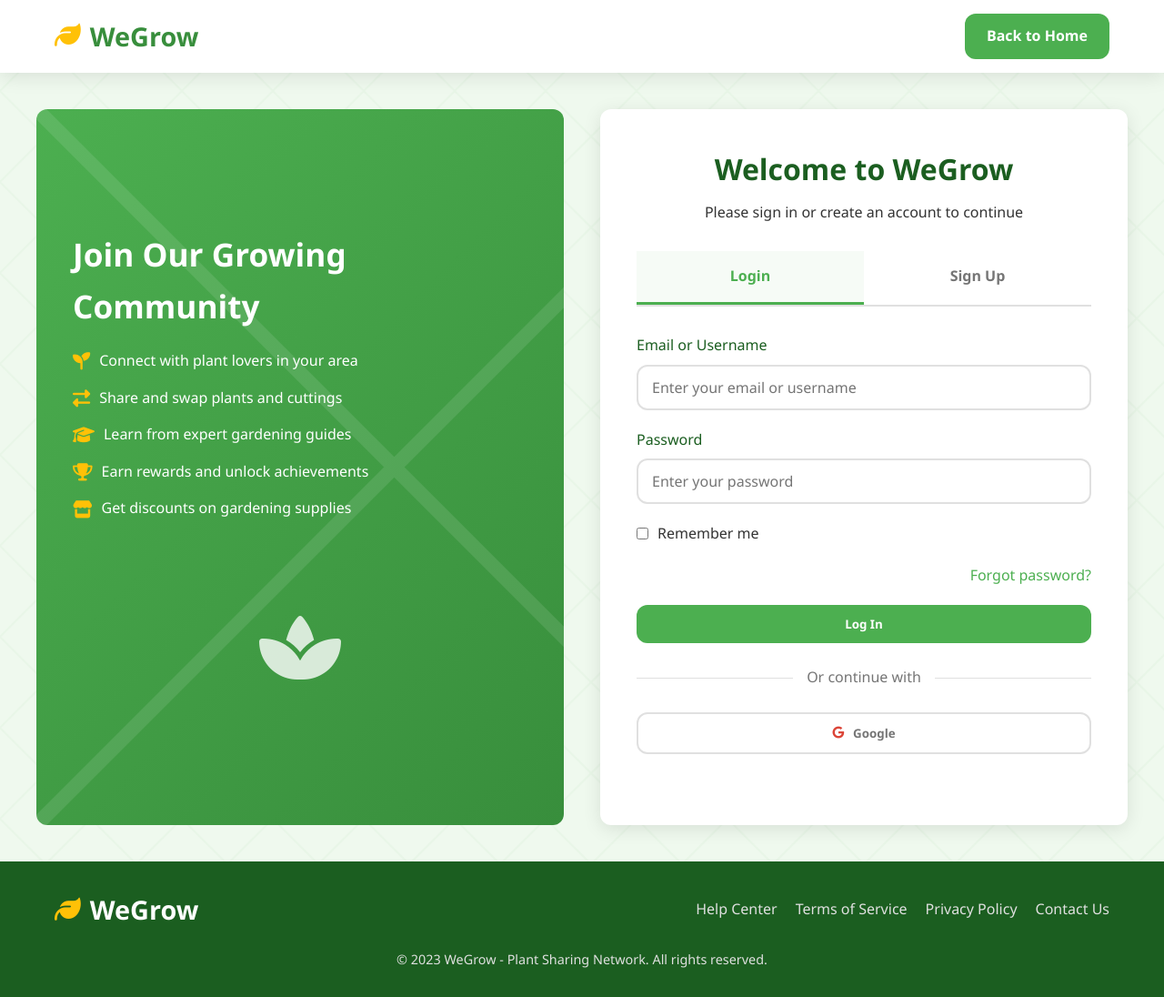
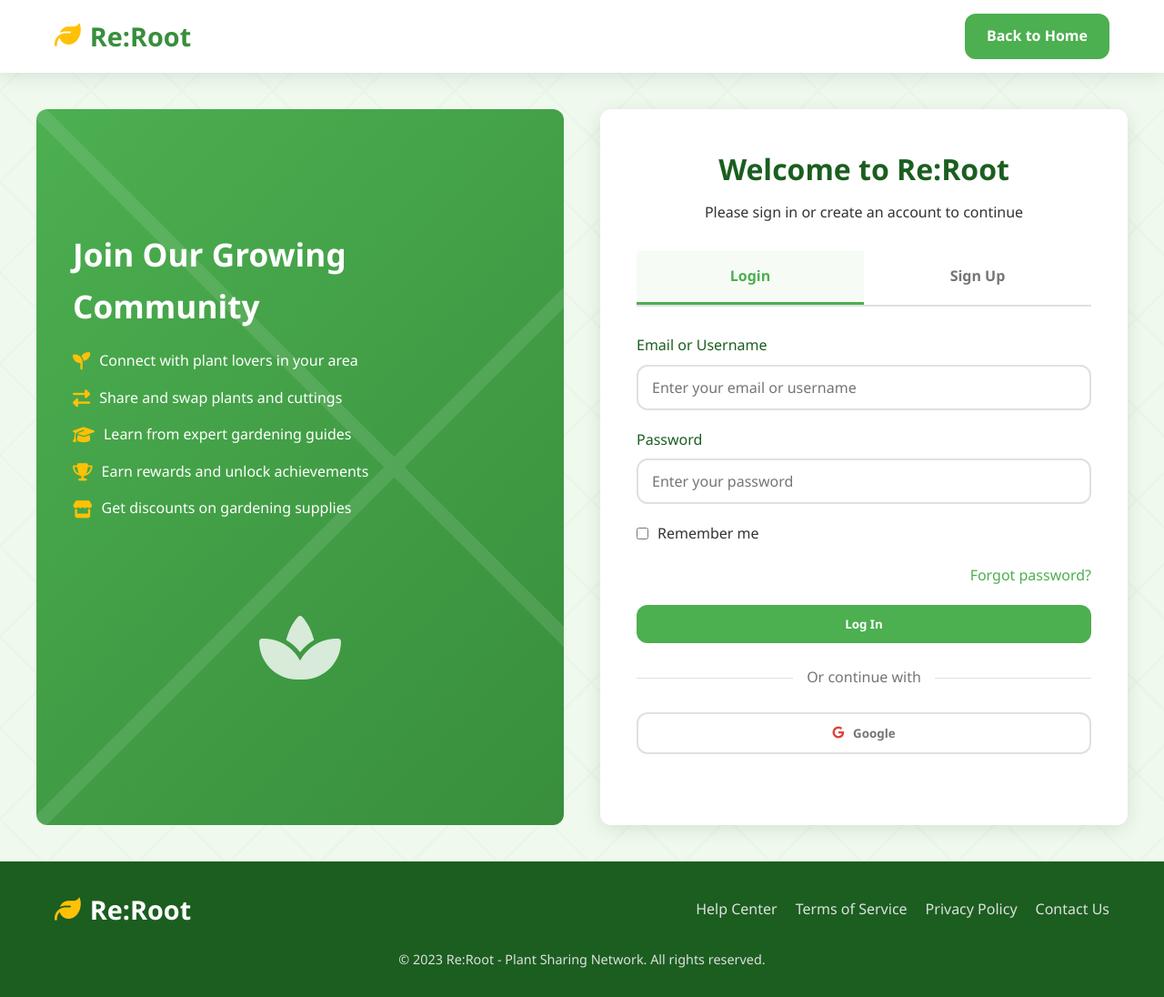
Before and after one commit to RyanPang101/Re-Root, a website: page authentication.html in a window 1280 px wide. Shown: the whole page at 91% size. Drawn offline with Linux system fonts and the light colour scheme.

Commit message:
Update authentication.html

```diff
--- a/authentication.html
+++ b/authentication.html
@@ -3,7 +3,7 @@
 <head>
     <meta charset="UTF-8">
     <meta name="viewport" content="width=device-width, initial-scale=1.0">
-    <title>WeGrow - Join Our Plant Community</title>
+    <title>Re:Root - Join Our Plant Community</title>
     <link rel="stylesheet" href="https://cdnjs.cloudflare.com/ajax/libs/font-awesome/6.4.0/css/all.min.css">
 </head>
 <style>
@@ -479,7 +479,7 @@
             <nav class="navbar">
                 <a href="#" class="logo">
                     <i class="fas fa-leaf"></i>
-                    WeGrow
+                    Re:Root
                 </a>
                 <a href="index.html" class="btn">Back to Home</a>
             </nav>
@@ -506,7 +506,7 @@
         <!-- Forms Section -->
         <div class="auth-forms">
             <div class="form-header">
-                <h2>Welcome to WeGrow</h2>
+                <h2>Welcome to Re:Root</h2>
                 <p>Please sign in or create an account to continue</p>
             </div>
 
@@ -627,7 +627,7 @@
             <div class="footer-content">
                 <div class="logo" style="color: white;">
                     <i class="fas fa-leaf"></i>
-                    WeGrow
+                    Re:Root
                 </div>
                 <div class="footer-links">
                     <a href="#">Help Center</a>
@@ -637,7 +637,7 @@
                 </div>
             </div>
             <div class="copyright">
-                &copy; 2023 WeGrow - Plant Sharing Network. All rights reserved.
+                &copy; 2023 Re:Root - Plant Sharing Network. All rights reserved.
             </div>
         </div>
     </footer>
@@ -753,4 +753,5 @@
         });
     </script>
 </body>
+
 </html>
```
